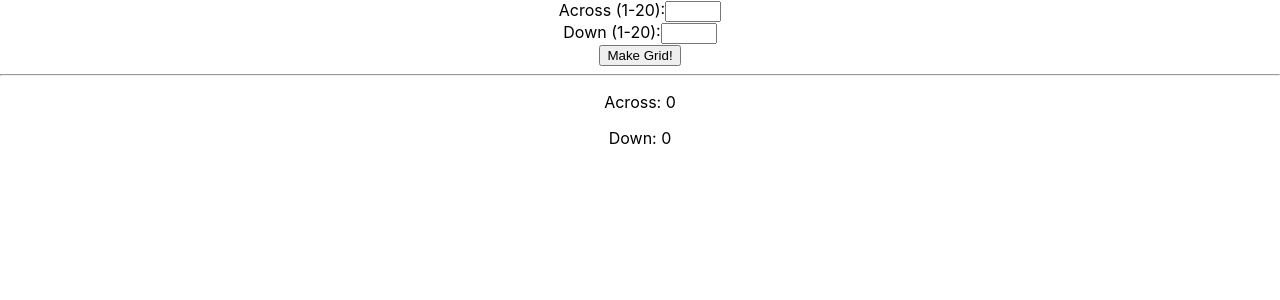
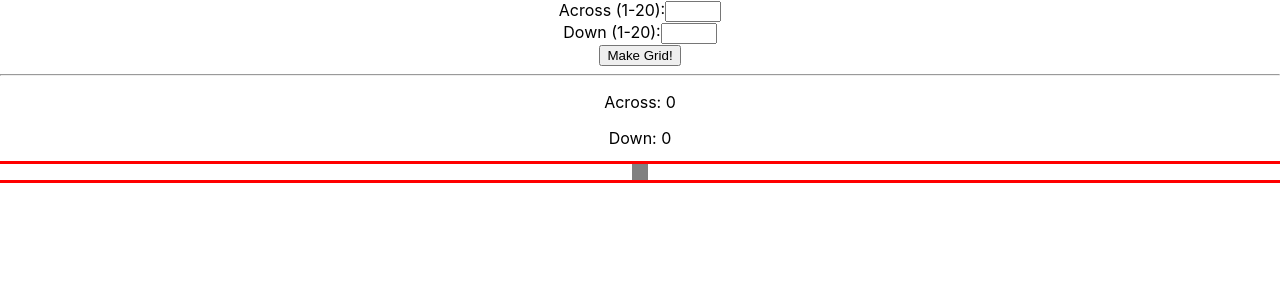
Before and after one commit to emilydrakesmith/Stardew-Valley-Crop-Planner-v1, a React (Create React App) app: page / in a window 1280 px wide. Shown: the top 300 px of the page. Built offline with nearby package versions, Linux system fonts and the light colour scheme.

Commit message:
render one square for the grid in <Landing />

```diff
--- a/src/pages/Landing/Landing.css
+++ b/src/pages/Landing/Landing.css
@@ -0,0 +1,12 @@
+#crop-grid {
+    display: flex;
+    flex-direction: row;
+    justify-content: center;
+    outline: 3px solid red;
+}
+
+.crop-square {
+    width: 1rem;
+    height: 1rem;
+    background-color: grey;
+}
--- a/src/pages/Landing/Landing.jsx
+++ b/src/pages/Landing/Landing.jsx
@@ -42,6 +42,12 @@ function Landing() {
 
             <p>Across: {numberAcross}</p>
             <p>Down: {numberDown}</p>
+
+            <div id='crop-grid'>
+                <div className='crop-square'>
+
+                </div>
+            </div>
         </>
     );
 }
```
Also changed, not shown: 1 other file (tests, documents, lock files or other folders).
